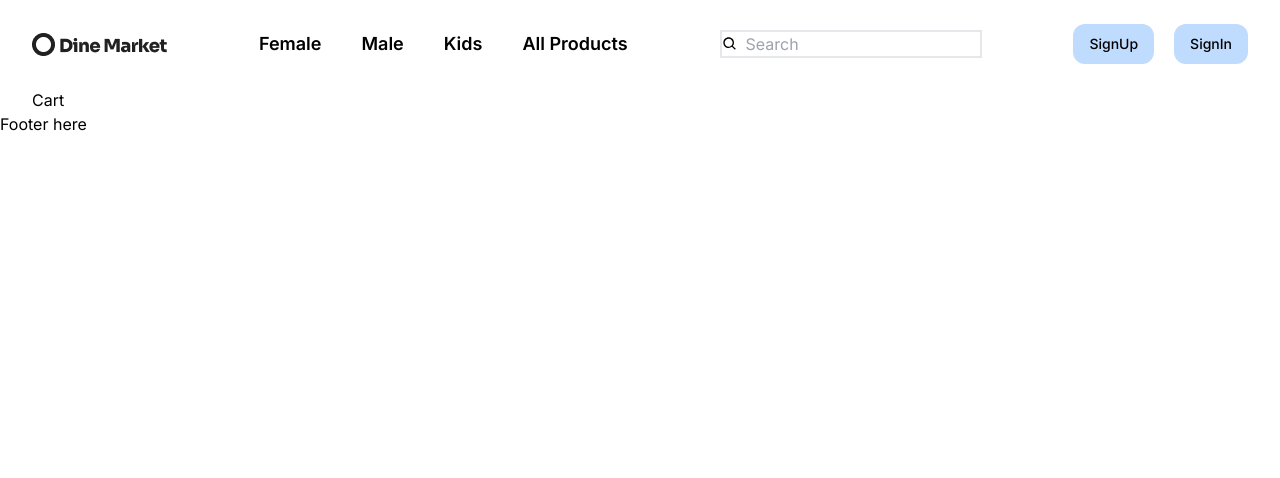
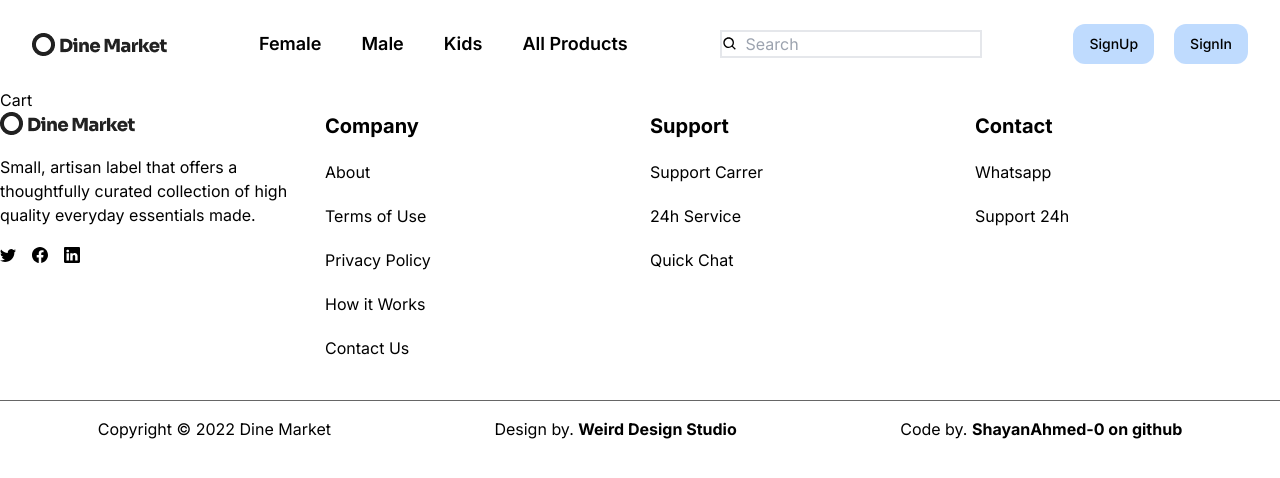
Before and after one commit to ShayanAhmed-0/MarketPlace, a Next.js app: page /Cart in a window 1280 px wide. Shown: the top 478 px of the page. Built offline with nearby package versions, Linux system fonts and the light colour scheme; no server answers.

Commit message:
Footer added

```diff
--- a/src/app/Cart/page.tsx
+++ b/src/app/Cart/page.tsx
@@ -1,4 +1,3 @@
-import React from 'react'
 
 const page = () => {
   return (
--- a/src/app/api/cart/route.ts
+++ /dev/null
@@ -1,39 +0,0 @@
-import {NextRequest,NextResponse} from "next/server"
-import {db,cartTable} from "@/lib/drizzle"
-
-import {v4 as uuid} from "uuid"
-import { cookies } from "next/headers"
-import {eq} from "drizzle-orm"
-
-
-export const GET=async(request:NextRequest)=>{
-    const user=cookies().get("user_id")?.value as string
-    console.log(user)
-try {
-    const res = await db.select().from(cartTable).where(eq(cartTable.user_id,user))
-    return NextResponse.json({user})
-} catch (error) {
-    return NextResponse.json({message:"somethings wrong on cart get"})
-}
-}
-
-export const POST=async(request:NextRequest)=>{
-    const req = await request.json()
-    const uid=uuid()
-    const user_id=cookies().get("user_id")
-    const setCookies=cookies()
-    if(!user_id){
-        setCookies.set("user_id",uid)
-    }
-
-    try {
-        const res = await db.insert(cartTable).values({
-            product_id:req.product_id,
-            quantity:1,
-            user_id: cookies().get("user_id")?.value as string
-        }).returning();
-        return NextResponse.json({res})
-    } catch (error) {
-
-    }
-    }
--- a/src/app/api/cart/user/route.ts
+++ /dev/null
@@ -1,17 +0,0 @@
-import {NextRequest,NextResponse} from "next/server"
-import {db,cartTable} from "@/lib/drizzle"
-
-import {v4 as uuid} from "uuid"
-import { cookies } from "next/headers"
-import {eq} from "drizzle-orm"
-
-
-export const GET=async(request:NextRequest)=>{
-try {
-    const user=cookies().get("user_id")?.value as string
-    const res = await db.select().from(cartTable).where(eq(cartTable.user_id,user))
-    return NextResponse.json({res})
-} catch (error) {
-    return NextResponse.json({message:"somethings wrong on cart get"})
-}
-}
--- a/src/app/layout.tsx
+++ b/src/app/layout.tsx
@@ -1,8 +1,9 @@
 import './globals.css'
 import { Inter } from 'next/font/google'
-import Navbar from "@/components/Navbar"
+import Navbar from '@/components/Navbar'
+import Footer from '@/components/Footer'
 import { ClerkProvider } from '@clerk/nextjs'
-import Footer from '@/components/Footer'
+
 
 const inter = Inter({ subsets: ['latin'] })
 
@@ -17,17 +18,16 @@ export default function RootLayout({
   children: React.ReactNode
 }) {
   return (
-    <ClerkProvider>
     <html lang="en">
     <body className={inter.className}>
-      <Navbar />
-      {/* Homepage */}
-      <main className='px-8'>
+<ClerkProvider  publishableKey={process.env.NEXT_PUBLIC_CLERK_PUBLISHABLE_KEY}>
+      <main>
+        <Navbar/>
         {children}
+        <Footer/>
       </main>
-      <Footer/>
+</ClerkProvider>
     </body>
   </html>
-    </ClerkProvider>
   )
 }
--- a/src/app/page.tsx
+++ b/src/app/page.tsx
@@ -1,5 +1,6 @@
 
 import HomePage from '@/view/HomePage';
+
 
 
 export default async function Home() {
--- a/src/components/Footer.tsx
+++ b/src/components/Footer.tsx
@@ -1,10 +1,59 @@
- import React from 'react'
-
+ import Image from 'next/image'
+import React from 'react'
+ import Logo from "/public/logo.webp"
+ import {BsTwitter,BsFacebook,BsLinkedin} from "react-icons/bs"
  const Footer = () => {
    return (
-     <div>
-       Footer here
+<div>
+
+
+     <div className='grid grid-cols-1 gap-5 wrapper md:grid-cols-4'>
+       <div className='space-y-5'>
+<Image src={Logo} alt="logo"/>
+<h1 className=''>Small, artisan label that offers a thoughtfully curated collection of high quality everyday essentials made.</h1>
+<div className='flex space-x-4'>
+<BsTwitter/>
+<BsFacebook/>
+<BsLinkedin/>
+</div>
+       </div>
+
+       <div className='space-y-5'>
+        <h1 className='text-xl font-bold'>Company</h1>
+        <h2>About</h2>
+        <h2>Terms of Use</h2>
+        <h2>Privacy Policy</h2>
+        <h2>How it Works</h2>
+        <h2>Contact Us</h2>
+       </div>
+
+       <div className='space-y-5'>
+        <h1 className='text-xl font-bold'>Support</h1>
+        <h2>Support Carrer</h2>
+        <h2>24h Service</h2>
+        <h2>Quick Chat</h2>
+       </div>
+
+       <div className='space-y-5'>
+        <h1 className='text-xl font-bold'>Contact</h1>
+        <h2>Whatsapp</h2>
+        <h2>Support 24h</h2>
+       </div>
      </div>
+
+
+       <div className='flex justify-around p-4 mt-10 border-t border-black/60'>
+        <h1>
+       Copyright © 2022 Dine Market
+        </h1>
+<h1>
+Design by. <span className='font-bold'>Weird Design Studio</span>
+</h1>
+<h1>
+Code by. <span className='font-bold'>ShayanAhmed-0 on github</span>
+</h1>
+       </div>
+</div>
    )
  }
 
--- a/src/components/Navbar.tsx
+++ b/src/components/Navbar.tsx
@@ -3,9 +3,8 @@
 import Image from "next/image";
 import logo from "/public/logo.webp"
 import Link from "next/link";
-// import { ShoppingCart } from "react-icons/lu";
 import {BiSearch,BiCart} from "react-icons/bi"
-import { useUser, SignedOut, UserButton } from "@clerk/nextjs";
+import { useUser, UserButton } from "@clerk/nextjs";
 import { Button } from "./ui/button";
 import {LuAlignRight} from "react-icons/lu"
 import {IoCloseOutline} from "react-icons/io5"
@@ -13,10 +12,12 @@ import { useState } from "react";
 
 const Navbar = () => {
   const [open,setOpen] =useState(false)
-  const { isLoaded, isSignedIn, user } = useUser();
+  const { isSignedIn } = useUser();
   return (
     <div className="flex items-center justify-between mx-8 my-6">
+      <Link href={"/"}>
       <Image src={logo} alt="navbarImg" />
+      </Link>
       <ul className="hidden text-lg font-semibold lg:flex gap-x-10 ">
         <Link href={"/Category/Female"}>
           <li>Female</li>
```
